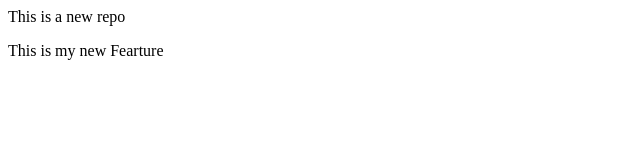
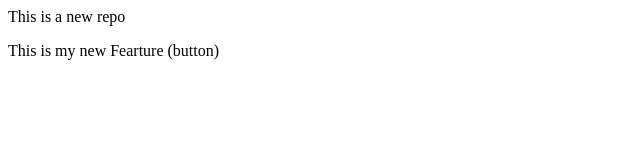
Before and after one commit to Rosh123456789/localrepo, a plain HTML site: page index.html in a window 1280 px wide. Shown: the full height of the page, 0-640 px from the left. Drawn offline with Linux system fonts and the light colour scheme.

Commit message:
Add Button

```diff
--- a/index.html
+++ b/index.html
@@ -1,2 +1,2 @@
 <p>This is a new repo</p>
-<p> This is my new Fearture</p>
+<p> This is my new Fearture (button) </p>
```
